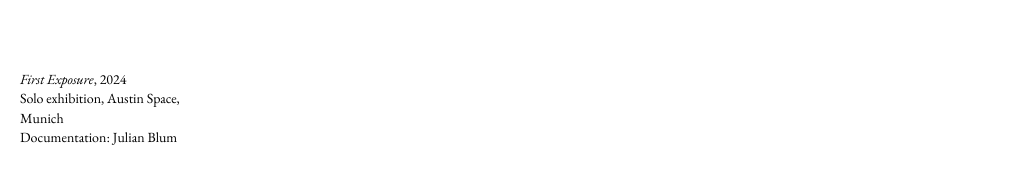
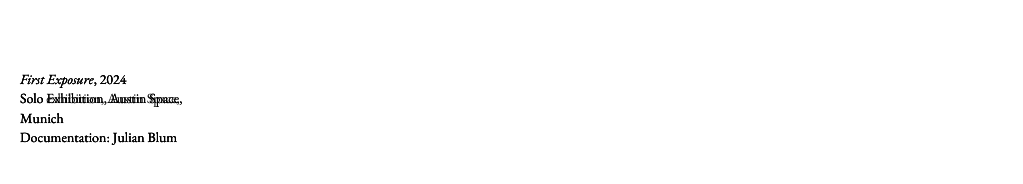
Before and after one commit to aishaaltenhofen/Portfolio, a plain HTML site: page index.html in a window 1280 px wide. Shown: the part 612-796 px from the top of the page, without its empty margins (0-1023 px from the left). Drawn offline with nearby package versions, Linux system fonts and the light colour scheme.

Commit message:
Update index.html

```diff
--- a/index.html
+++ b/index.html
@@ -132,6 +132,18 @@
     Documentation: Julian Blum
   </div>
 
+    <div class="image-info" id="imageInfo">
+    <em>First Exposure</em>, 2024<br>
+    Solo Exhibition, Austin Space, Munich<br>
+    Documentation: Julian Blum
+  </div>
+
+    <div class="image-info" id="imageInfo">
+    <em>First Exposure</em>, 2024<br>
+    Solo Exhibition, Austin Space, Munich<br>
+    Documentation: Julian Blum
+  </div>
+
   <script src="script.js"></script>
 </body>
 </html>
```
